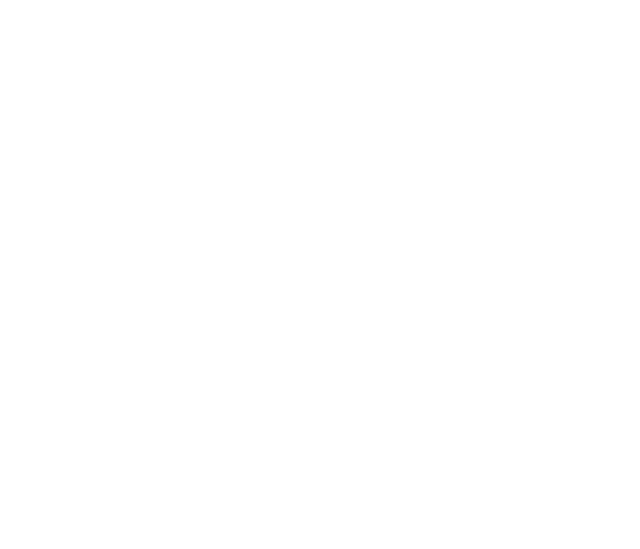
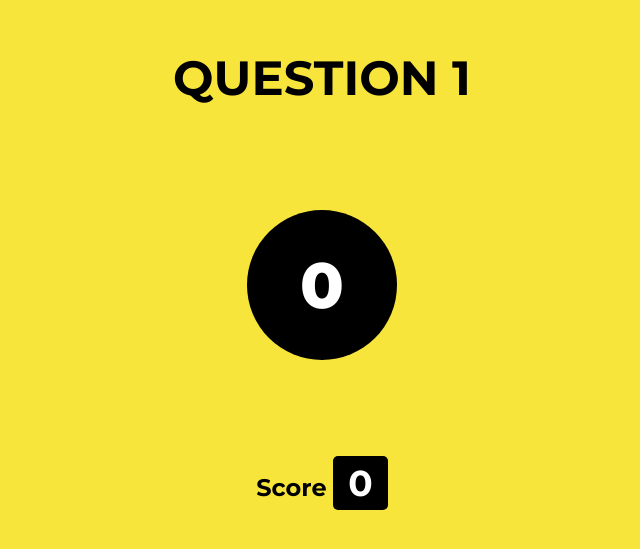
Before and after one commit to erickyudha/logicgate-learning, a React (Create React App) app: page /start-quiz in a window 1280 px wide. Before the commit this address had no page. Shown: the part 115-664 px from the top of the page, without its empty margins (318-958 px from the left). Built offline with nearby package versions, Linux system fonts and the light colour scheme.

Commit message:
progress

```diff
--- a/src/components/App.js
+++ b/src/components/App.js
@@ -5,6 +5,7 @@ import Home from "./Home";
 import Learning from "./Learning";
 import Navbar from "./Navbar";
 import Quiz from "./Quiz";
+import QuizCountdown from "./QuizCountdown";
 
 export default function App() {
 
@@ -12,10 +13,10 @@ export default function App() {
         <BrowserRouter>
 
             <Routes>
+                <Route path="/start-quiz" element={<QuizCountdown initialSeconds={5} questionNum={1} />} />
                 <Route path="/quiz" element={<Quiz />} />
                 <Route path="/learning" element={<Learning />} />
                 <Route path="/" element={<Home />} />
-
             </Routes>
         </BrowserRouter>
     )
--- /dev/null
+++ b/src/components/QuizCountdown.js
@@ -0,0 +1,31 @@
+import React from "react";
+import { useState, useEffect } from "react";
+import "../styles/quizcountdown.css";
+
+export default function QuizCountdown(props) {
+    const { initialSeconds = 0, questionNum = 1, score=0 } = props;
+    const [seconds, setSeconds ] =  useState(initialSeconds);
+
+    useEffect(()=>{
+        let myInterval = setInterval(() => {
+            if (seconds > 0) {
+                setSeconds(seconds - 1);
+            } else {
+                clearInterval(myInterval)
+            }
+        }, 1000)
+        return ()=> {
+            clearInterval(myInterval);
+          };
+    });
+
+    return (
+        <div className="countdown-screen">
+            <h1>QUESTION {questionNum}</h1>
+            <div className="counter">
+                <h1>{seconds}</h1>
+            </div>
+            <h2>Score <span>{score}</span></h2>
+        </div>
+    )
+}
--- a/src/components/QuizPanel.js
+++ b/src/components/QuizPanel.js
@@ -1,12 +1,15 @@
 import React from "react";
 import "../styles/quizpanel.css";
 import onlineTest from "../images/Online test.gif";
+import { Link } from "react-router-dom";
 
 export default function QuizPanel() {
   return (
     <div className="quiz-panel">
       <img draggable={false} src={onlineTest} alt="online test" />
-      <button className="my-button">Start Quiz</button>
+      <Link to="/start-quiz">
+        <button className="start-quiz-btn">Start Quiz</button>
+      </Link>
     </div>
   );
 }
--- /dev/null
+++ b/src/styles/quizcountdown.css
@@ -0,0 +1,52 @@
+.countdown-screen {
+    position: absolute;
+    left: 0;
+    top: 0;
+    width: 100vw;
+    height: 100vh;
+    background-color: rgb(248, 229, 59);
+    display: grid;
+    grid-template-rows: 1fr 2fr 1fr;
+    padding: 130px;
+    justify-items: center;
+    align-items: center;
+}
+
+.countdown-screen h1 {
+    font-size: 3em;
+    font-weight: bold;
+    color: rgb(0, 0, 0);
+}
+
+.countdown-screen h2 {
+    font-size: 1.5em;
+    font-weight: bold;
+    color: rgb(0, 0, 0);
+}
+
+.countdown-screen h2 span {
+    font-size: 1.5em;
+    font-weight: bold;
+    color: rgb(255, 255, 255);
+    background-color: black;
+    padding: 5px 15px;
+    border-radius: 5px;
+}
+
+.counter {
+    background-color: black;
+    height: 150px;
+    width: 150px;
+    border-radius: 50%;
+    display: grid;
+    justify-items: center;
+    align-items: center;
+}
+
+.counter h1 {
+    color: white;
+    font-size: 4em;
+    font-weight: 800;
+    text-align: center;
+    margin: auto;
+}
--- a/src/styles/quizpanel.css
+++ b/src/styles/quizpanel.css
@@ -15,3 +15,13 @@
     width: 60%;
     height: auto;
 }
+
+.quiz-panel button {
+    background-color: #1b3d7c;
+    color: #fff;
+    font-weight: 600;
+}
+
+.quiz-panel button:hover {
+    background-color: #326bd6;
+}
```
Also changed, not shown: src/components/StartQuiz.js (added, +37 -0 lines).
